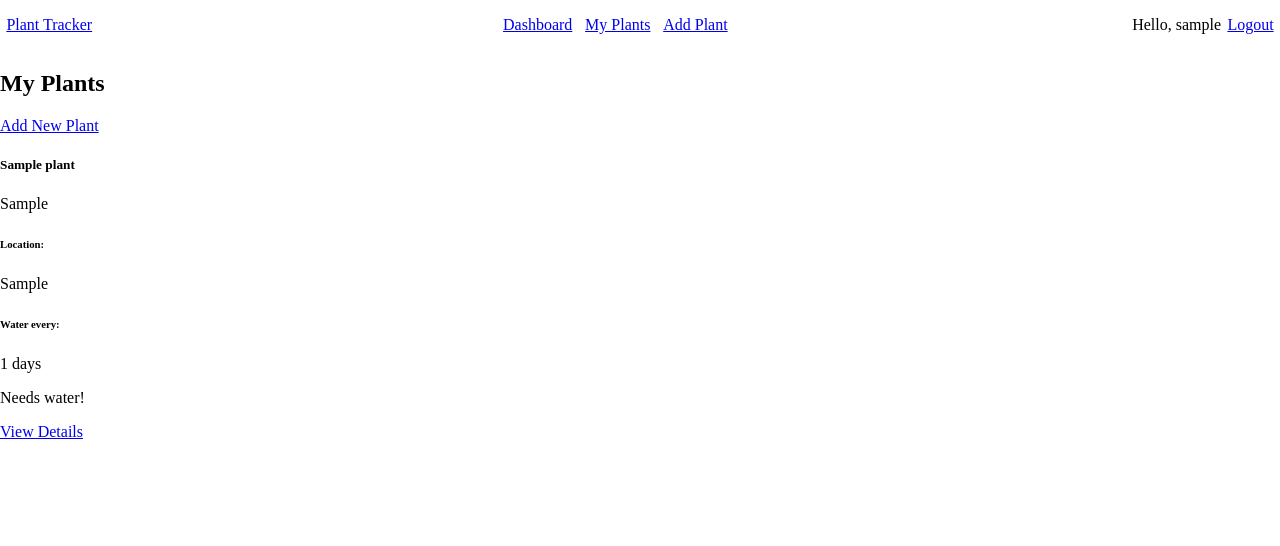
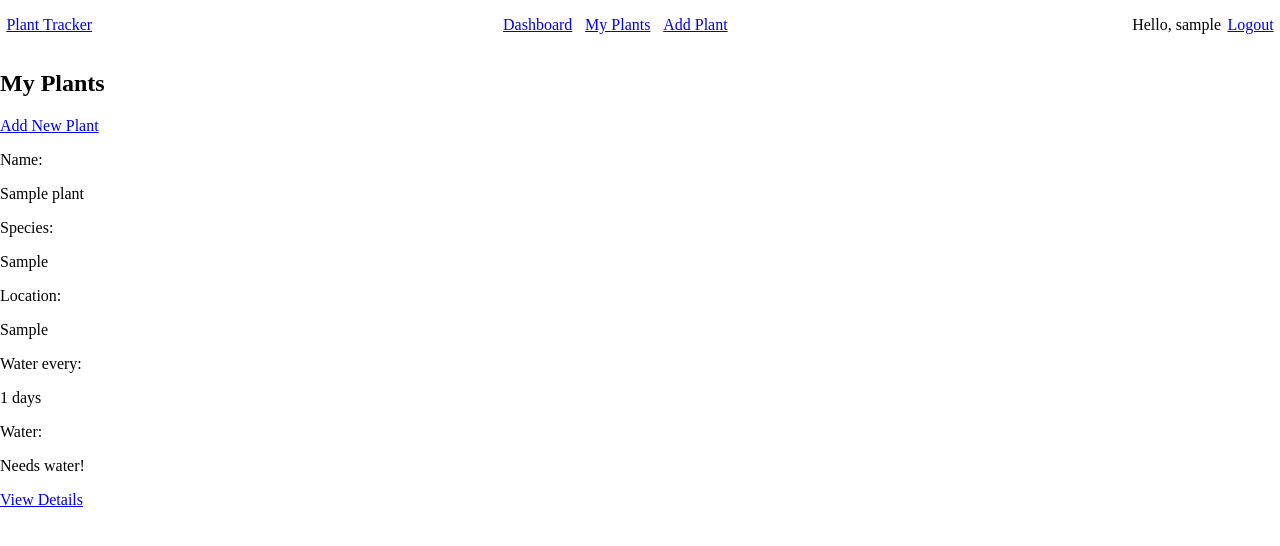
Before and after one commit to talonlikeaclaw/flask-plant-tracker, a Flask app: page /plants/ in a window 1280 px wide. Shown: the top 546 px of the page. Run offline with Flask 3, Linux system fonts and the light colour scheme; a user stored in the database is signed in; tables that the repository leaves empty hold one stand-in row (values such as "Sample post").

Commit message:
update plant list for easier styling

```diff
--- a/app/templates/plants/list.html
+++ b/app/templates/plants/list.html
@@ -9,20 +9,33 @@
 </section>
 
 {% if plants %}
-<section>
+<section id="plant-list">
   {% for plant in plants %}
-    <section>
-      <h5>{{ plant.name }}</h5>
+    <section class="plant-details">
+      <div>
+        <p>Name:</p>
+        <p>{{ plant.name }}</p>
+      </div>
+      <div>
+        <p>Species:</p>
         <p>{{ plant.species }}</p>
-      <h6>Location:</h6>
+      </div>
+      <div>
+        <p>Location:</p>
         <p>{{ plant.location }}</p>
-      <h6>Water every:</h6>
+      </div>
+      <div>
+        <p>Water every:</p>
         <p>{{ plant.watering_frequency }} days</p>
+      </div>
+      <div>
+        <p>Water:</p>
         {% if plant.needs_water %}
           <p>Needs water!</p>
         {% else %}
         <p>Watered recently</p>
         {% endif %}
+      </div>
       <a href="{{ url_for('plants.detail', id=plant.id) }}">View Details</a>
   </section>
   {% endfor %}
```
Lines whose indentation alone changed are shown as unchanged.
